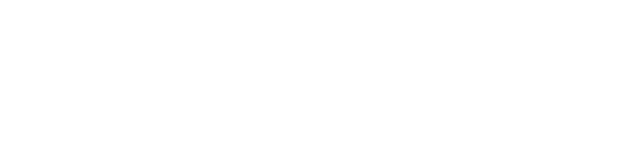
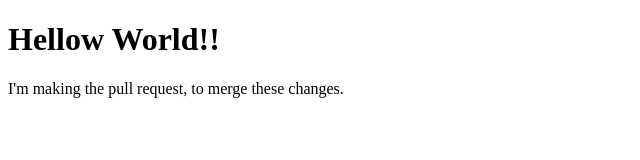
Before and after one commit to heba-omer45/class-task, a plain HTML site: page index.html in a window 1280 px wide. Shown: the whole page, without its empty margins (0-640 px from the left). Drawn offline with Linux system fonts and the light colour scheme.

Commit message:
Adding content
I have added h1 and p to make changes and see how it looks like.

```diff
--- a/index.html
+++ b/index.html
@@ -8,5 +8,9 @@
 </head>
 <body>
 
+    <h1>Hellow World!!</h1>
+    <p>I'm making the pull request, to merge these changes.</p>
+
+
 </body>
 </html>
```
